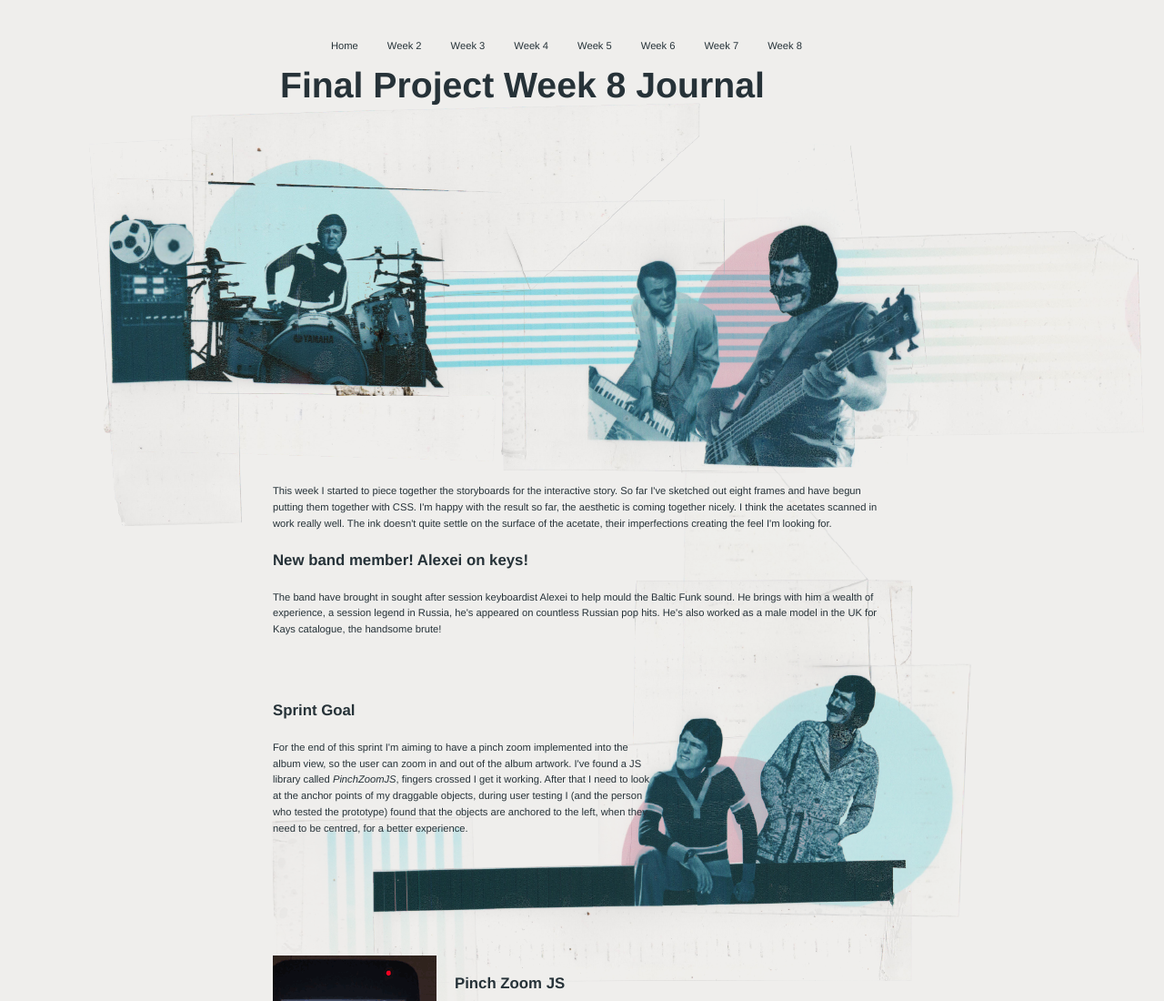
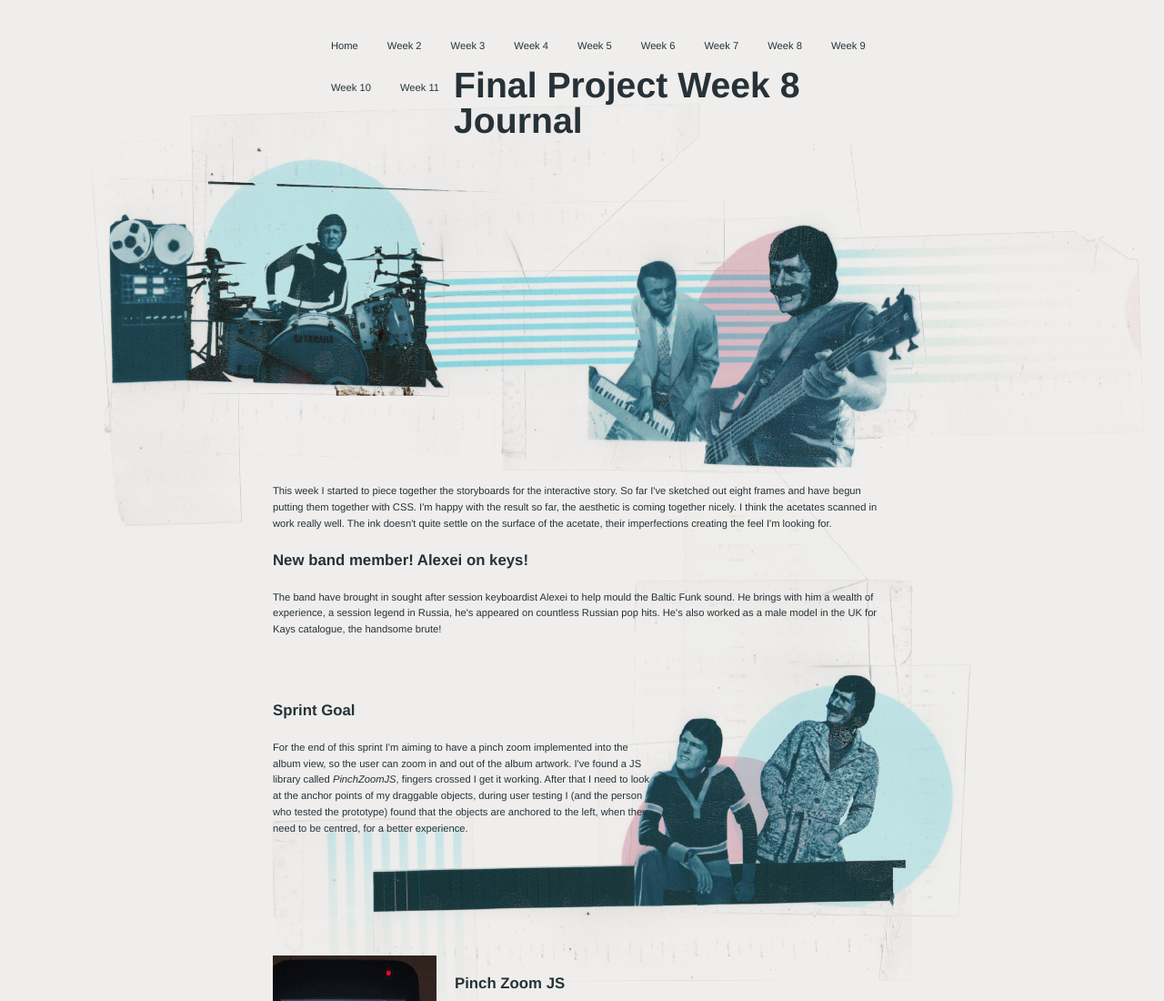
Before and after one commit to kfunkin/FinalProjectJournal, a plain HTML site: page week8.html in a window 1280 px wide. Shown: the top 1100 px of the page at 91% size. Drawn offline with Linux system fonts and the light colour scheme.

Commit message:
updated navigation

```diff
--- a/week8.html
+++ b/week8.html
@@ -20,6 +20,9 @@
           <li><a href="week6.html">Week 6</a></li>
           <li><a href="week7.html">Week 7</a></li>
           <li><a href="week8.html">Week 8</a></li>
+          <li><a href="week9.html">Week 9</a></li>
+          <li><a href="week10.html">Week 10</a></li>
+          <li><a href="week11.html">Week 11</a></li>
       </ul>
     </nav>
 
```
